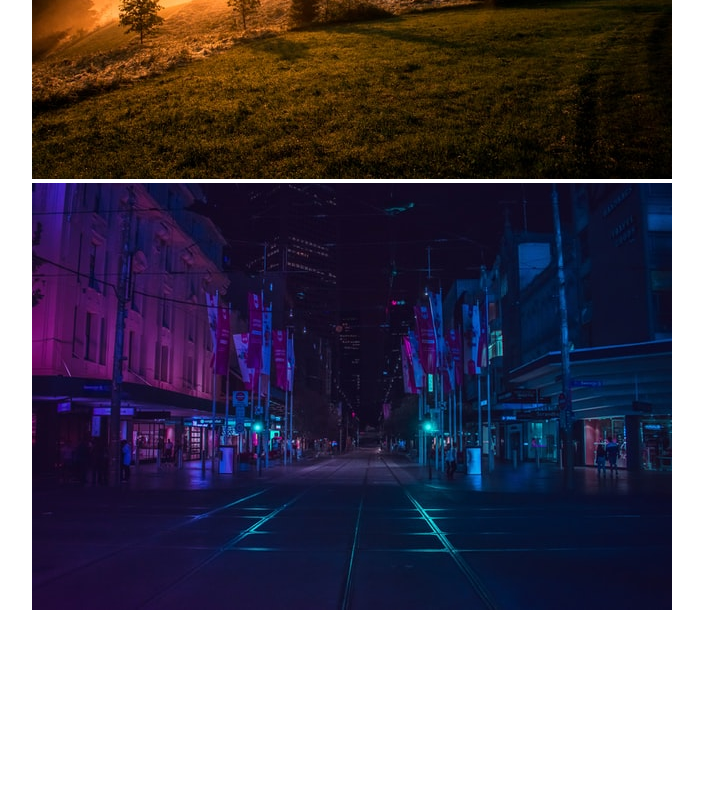
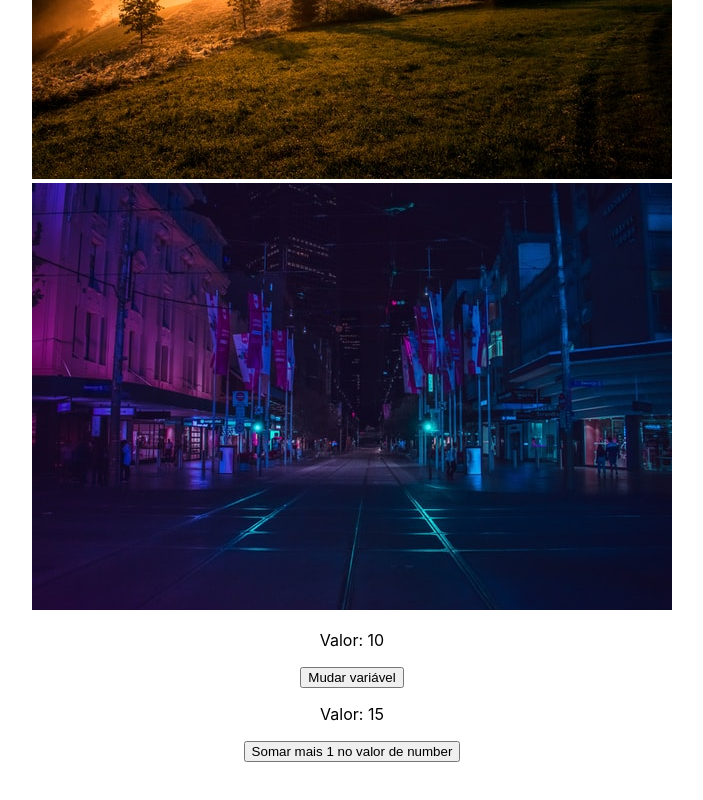
Before and after one commit to allanfenelon/CURSO_REACT, a React (Create React App) app in the folder 3_AVANCANDO_EM_REACT/avancando-em-react/: page / in a window 1280 px wide. Shown: the part 258-1058 px from the top of the page, without its empty margins (288-991 px from the left). Built offline with nearby package versions, Linux system fonts and the light colour scheme.

Commit message:
useState

```diff
--- a/3_AVANCANDO_EM_REACT/avancando-em-react/src/App.js
+++ b/3_AVANCANDO_EM_REACT/avancando-em-react/src/App.js
@@ -1,7 +1,10 @@
-
+// COMPONENTS
+import ManageData from './components/ManageData';
 // Assests / CSS
 import './App.css';
 import City from './assets/city.jpg'
+
+
 
 function App() {
   return (
@@ -14,6 +17,8 @@
         {/* QUANDO A IMAGEM ESTÁ NO SRC PODEMOS CHAMA-LA ASSIM E DEVEMOS IMPORTA-LA*/ }
         <img src={City} alt="Cidade"/>
         </div>
+
+        <ManageData />
     </div>
   );
 }
--- /dev/null
+++ b/3_AVANCANDO_EM_REACT/avancando-em-react/src/components/ManageData.js
@@ -0,0 +1,22 @@
+import { useState } from "react"
+
+const ManageData = () => {
+  let someData = 10
+
+  const [number, setNumber] = useState(15)
+
+  return (
+    <div>
+      <div>
+        <p>Valor: {someData}</p>
+        <button onCLick={() => {someData = 15}}>Mudar variável</button>
+      </div>
+      <div>
+        <p>Valor: {number}</p>
+        <button onClick={() => setNumber(number+1)}>Somar mais 1 no valor de number</button>
+      </div>
+    </div>
+  )
+}
+
+export default ManageData
```
